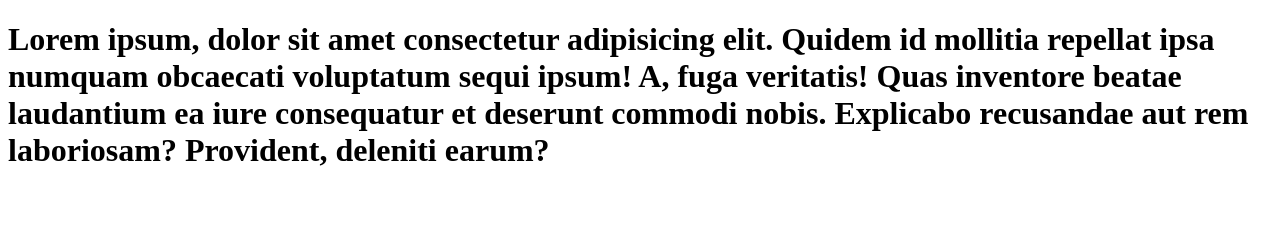
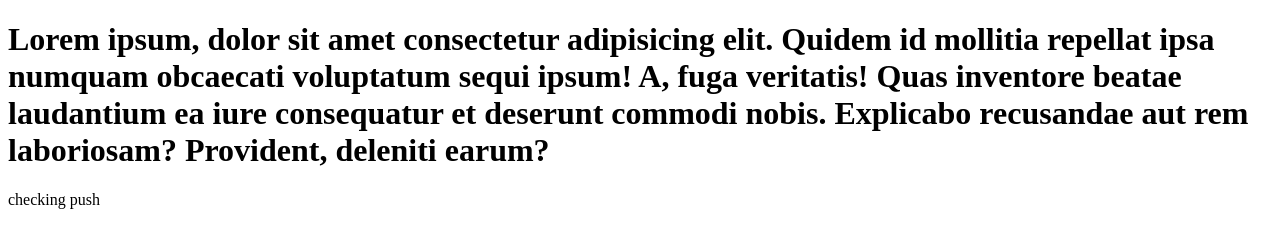
Before and after one commit to priyanshucodes73/learn-git, a plain HTML site: page index.html in a window 1280 px wide. Drawn offline with Linux system fonts and the light colour scheme.

Commit message:
checking push

```diff
--- a/index.html
+++ b/index.html
@@ -13,5 +13,6 @@
       deserunt commodi nobis. Explicabo recusandae aut rem laboriosam?
       Provident, deleniti earum?
     </h1>
+    <p>checking push</p>
   </body>
 </html>
```
